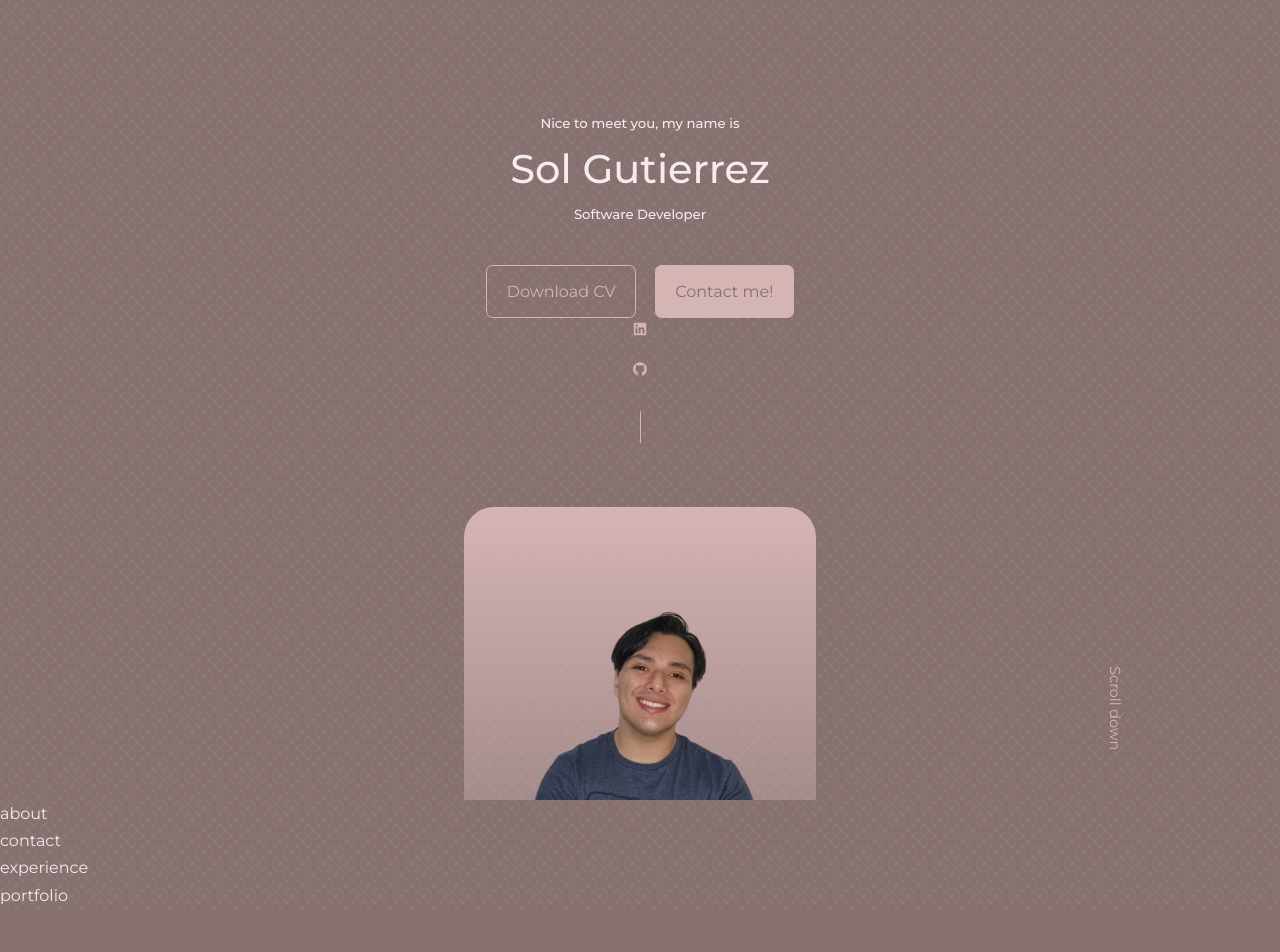
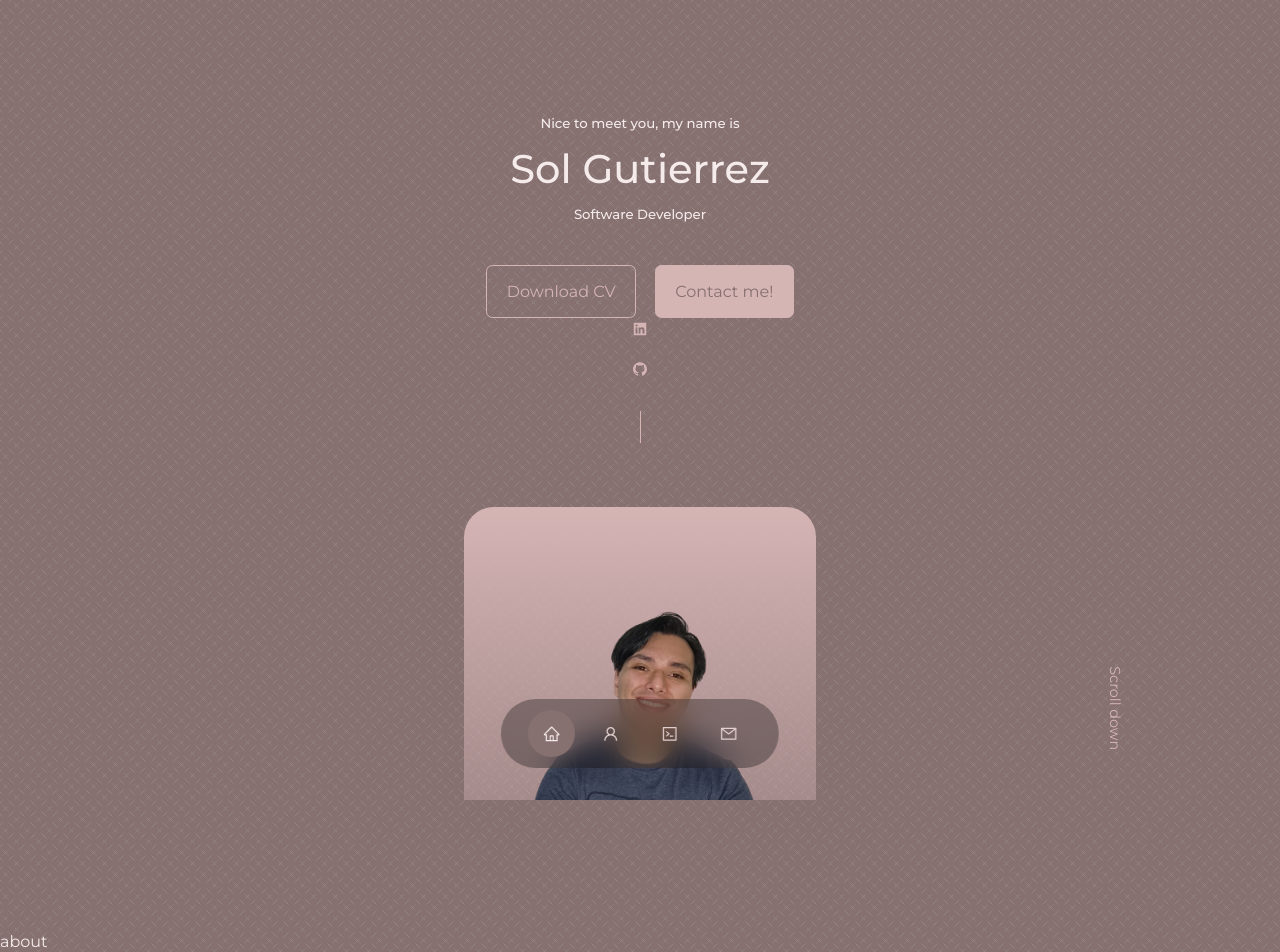
Before and after one commit to sdgselva/personal-webpage, a React (Create React App) app: page / in a window 1280 px wide. Shown: the top 952 px of the page. Before the commit the page ends 909 px from the top, so only its background shows below. Built offline with nearby package versions, Linux system fonts and the light colour scheme.

Commit message:
Changed of different files in the components folder, and created the nav bar

```diff
--- a/src/components/about/about.jsx
+++ b/src/components/about/about.jsx
@@ -1,10 +1,10 @@
 import React from 'react'
 import './about.css'
 
-const about = () => {
+const About = () => {
   return (
-    <div>about</div>
+    <section id="about">about</section>
   )
 }
 
-export default about
+export default About
--- a/src/components/contact/contact.jsx
+++ b/src/components/contact/contact.jsx
@@ -1,10 +1,10 @@
 import React from 'react'
 import './contact.css'
 
-const contact = () => {
+const Contact = () => {
   return (
-    <div>contact</div>
+    <section id="contact">contact</section>
   )
 }
 
-export default contact
+export default Contact
--- a/src/components/experience/experience.jsx
+++ b/src/components/experience/experience.jsx
@@ -1,10 +1,10 @@
 import React from 'react'
 import './experience.css'
 
-const experience = () => {
+const Experience = () => {
   return (
-    <div>experience</div>
+    <section id="experience">experience</section>
   )
 }
 
-export default experience
+export default Experience
--- a/src/components/header/header.jsx
+++ b/src/components/header/header.jsx
@@ -4,7 +4,7 @@
 import IMAGE_MAIN from '../../assets/Main_Image.png'
 import Socials from './Socials'
 
-const header = () => {
+const Header = () => {
   return (
     <header>
         <div className="container header__container">
@@ -22,4 +22,4 @@
   )
 }
 
-export default header
+export default Header
--- a/src/components/nav/nav.css
+++ b/src/components/nav/nav.css
@@ -0,0 +1,33 @@
+nav {
+    background: rgba(0, 0, 0, 0.3);
+    width: max-content;
+    display: block;
+    padding: 0.7rem 1.7rem;
+    z-index: 2;
+    position: fixed;
+    left: 50%;
+    transform: translateX(-50%);
+    bottom: 2rem;
+    display: flex;
+    gap: 0.8rem;
+    border-radius: 3rem;
+    backdrop-filter: blur(15px);
+}
+
+nav a {
+    background: transparent;
+    padding: 0.9rem;
+    border-radius: 50%;
+    display: flex;
+    color: var(--secondary-color);
+    font-size: 1.1rem;
+}
+
+nav a:hover {
+    background: rgba(0, 0, 0, 0.3);
+}
+
+nav a.active {
+    background: var(--bg-color);
+    color: var(--light-color);
+}
--- a/src/components/nav/nav.jsx
+++ b/src/components/nav/nav.jsx
@@ -1,12 +1,21 @@
 import React from 'react'
 import './nav.css'
+import {AiOutlineHome} from 'react-icons/ai'
+import {AiOutlineUser} from 'react-icons/ai'
+import {AiOutlineCode} from 'react-icons/ai'
+import {AiOutlineMail} from 'react-icons/ai'
+import {useState} from 'react'
 
-const nav = () => {
+const Nav = () => {
+  const [activeNav, setActiveNav] = useState('#')
   return (
     <nav>
-      <a href="#"></a>
+      <a href="#" className={activeNav === '#' ? 'active' : ''}><AiOutlineHome /></a>
+      <a href="#about"><AiOutlineUser /></a>
+      <a href="#portfolio"><AiOutlineCode /></a>
+      <a href="#contact"><AiOutlineMail /></a>
     </nav>
   )
 }
 
-export default nav
+export default Nav
--- a/src/components/portfolio/portfolio.jsx
+++ b/src/components/portfolio/portfolio.jsx
@@ -1,10 +1,10 @@
 import React from 'react'
 import './portfolio.css'
 
-const portfolio = () => {
+const Portfolio = () => {
   return (
-    <div>portfolio</div>
+    <section id="portfolio">portfolio</section>
   )
 }
 
-export default portfolio
+export default Portfolio
--- a/src/index.css
+++ b/src/index.css
@@ -54,6 +54,7 @@
 
 section {
     margin-top: 8rem;
+    height: 100vh;
 }
 
 section h1, section h5 {
```
Also changed, not shown: src/App.jsx (+6 -6 lines).
